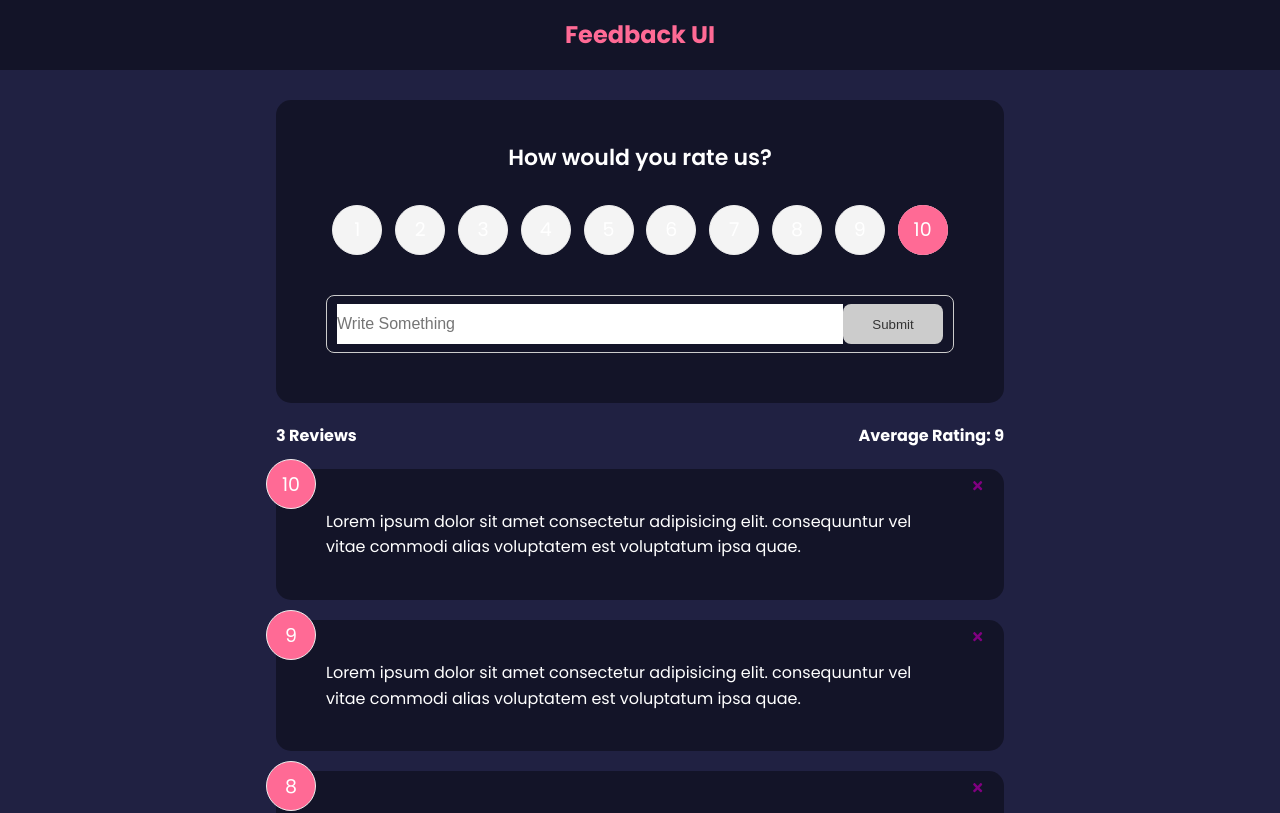
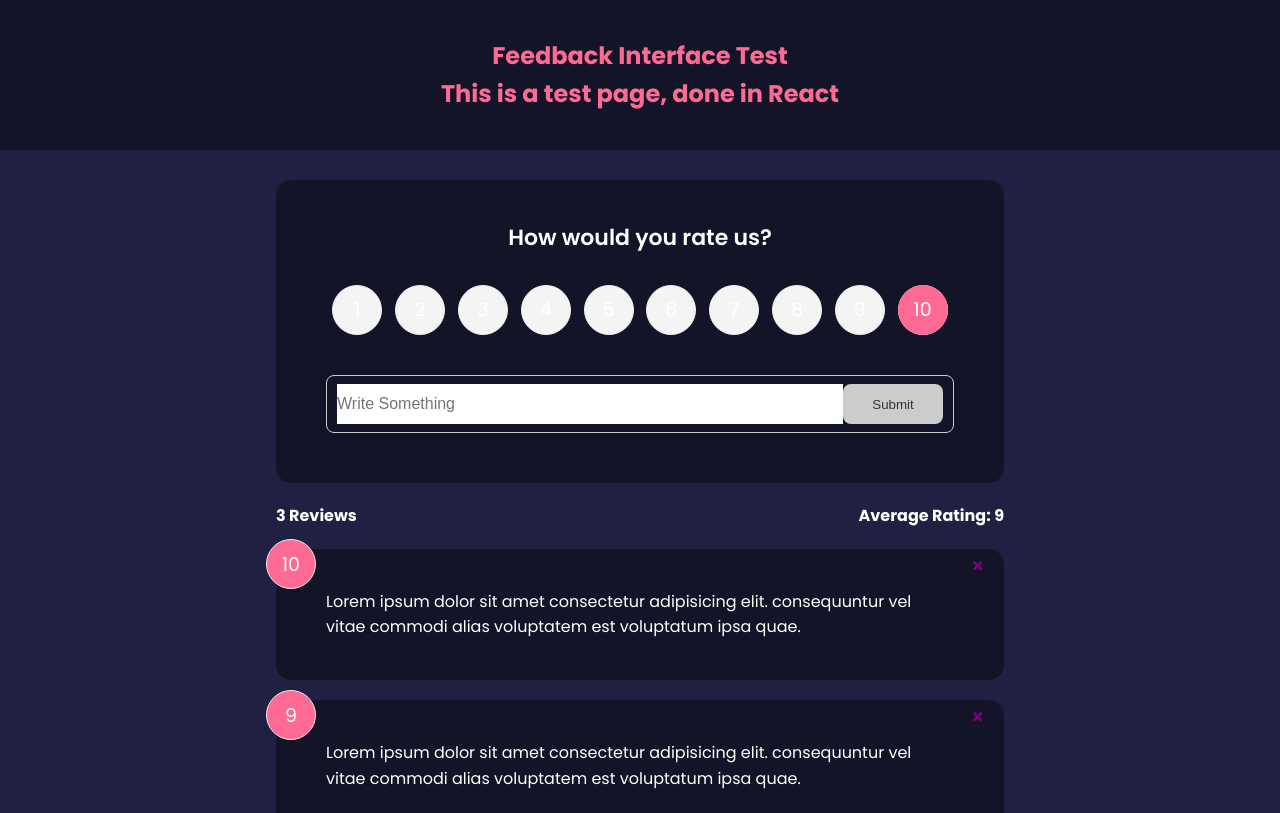
Before and after one commit to babathegreat/feedback-app, a React (Create React App) app: page / in a window 1280 px wide. Shown: the top 813 px of the page. Built offline with nearby package versions, Linux system fonts and the light colour scheme.

Commit message:
Fixed css header

```diff
--- a/src/components/FeedbackForm.jsx
+++ b/src/components/FeedbackForm.jsx
@@ -32,7 +32,7 @@ function FeedbackForm({handleAdd}) {
       setBtnDisabled(false);
     }
 
-    //jsut keeps setting text to whatever is in the input box in realtime
+    //just keeps setting text to whatever is in the input box in realtime
     setText(e.target.value)
   }
 
@@ -94,7 +94,9 @@ function FeedbackForm({handleAdd}) {
             </div>
 
         <div className='message'>{message}</div>
+        {/* commented this one out as I don't think I need to have 2 messages.
         {message && <div className='message'>{message}</div>}
+          */}
 
         </form>
     </Card>
--- a/src/components/Header.jsx
+++ b/src/components/Header.jsx
@@ -3,7 +3,7 @@ import PropTypes from 'prop-types'
 
 // added props to pass in from the App.js file - bgColor & textColor using destructuring
 // doesn't change until use them inside header...
-function Header({text, bgColor, textColor}) {
+function Header({text, description, bgColor, textColor}) {
 
     //can use a constant to hold the styles. Otherwise can stick inline but need to use double curly brackets
     // style={{backgroundColor: 'blue',color: 'red'}}
@@ -22,6 +22,9 @@ function Header({text, bgColor, textColor}) {
     <header style={headerStyles}>
         <div className='container'>
             <h2>{text}</h2>
+
+            <h2>{description}</h2>
+
         </div>
 
     </header>
@@ -34,7 +37,8 @@ function Header({text, bgColor, textColor}) {
 
 //The default props are used if no props are explicitly defined in App.js
 Header.defaultProps = {
-    text: 'Feedback UI',
+    text: 'Feedback Interface Test',
+    description: 'This is a test page, done in React',
     bgColor: 'rgba(0,0,0,0.4)',
     textColor: '#ff6a95',
 }
@@ -42,6 +46,7 @@ Header.defaultProps = {
 //This adds prop type checking to make sure don't assign the wrong type to a prop.
 Header.propTypes = {
     text: PropTypes.string,
+    description: PropTypes.string,
     bgColor: PropTypes.string,
     textColor: PropTypes.string
 
--- a/src/index.css
+++ b/src/index.css
@@ -24,12 +24,13 @@ ul {
 }
 
 header {
-  height: 70px;
+  height: 150px;
   width: 100%;
   display: flex;
   justify-content: space-between;
   align-items: center;
   margin-bottom: 30px;
+  text-align: center;
 }
 
 .card {
```
